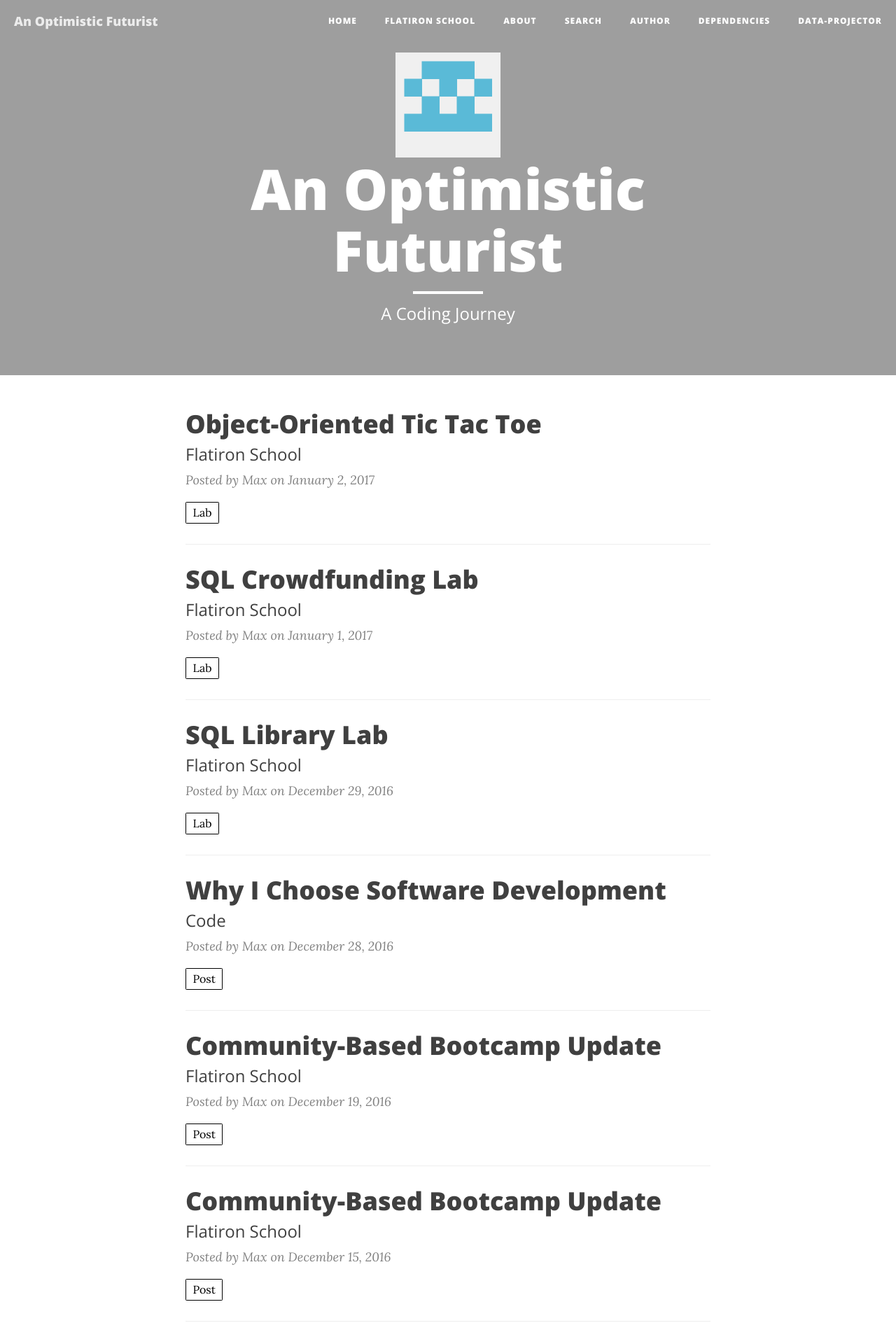
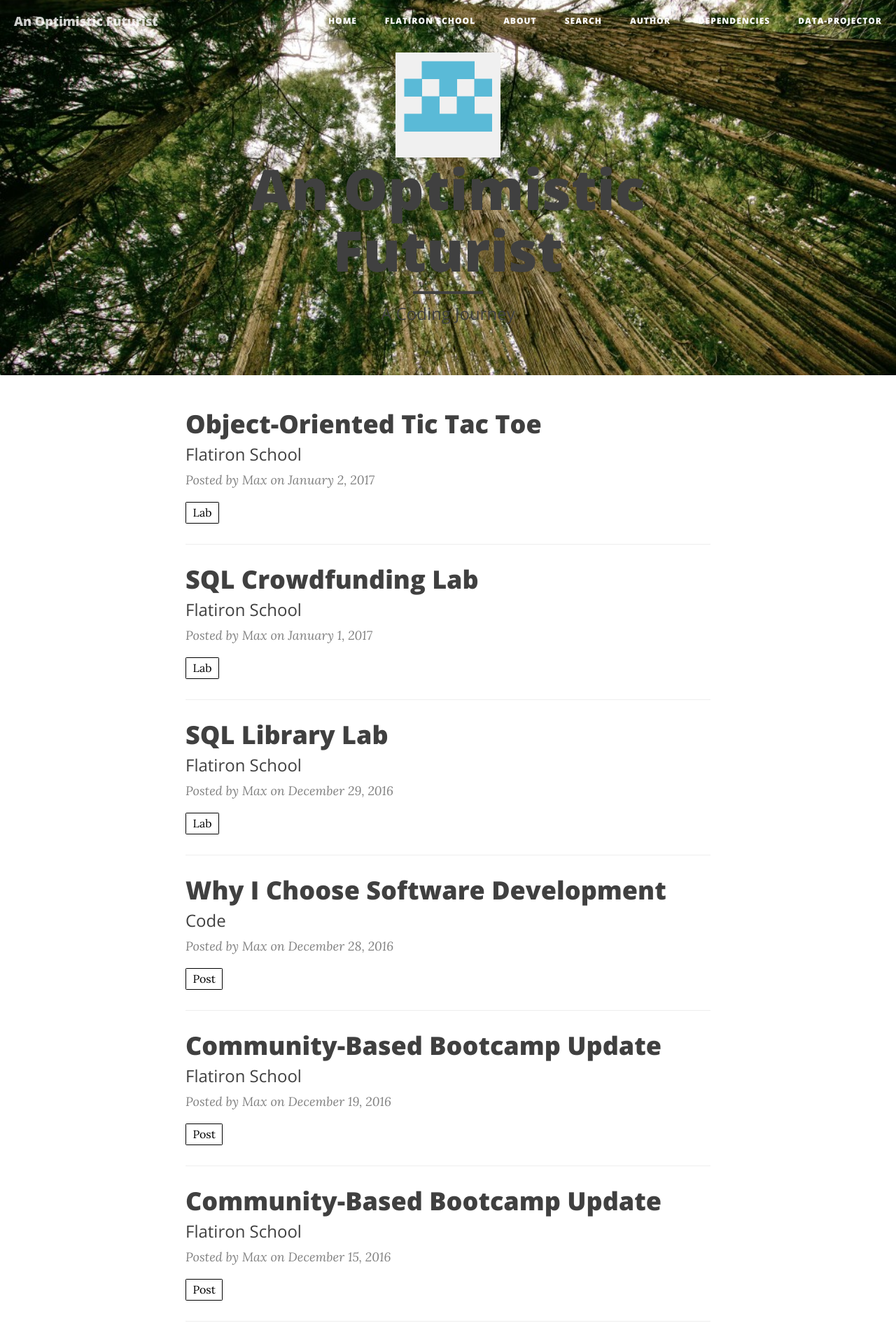
Before and after one commit to maxgrok/maxgrok.github.io_oldversion, a Jekyll site: the page built from index.html, in a window 1280 px wide. Shown: the top 1920 px of the page at 70% size. Built offline with Jekyll 4.4.1, drawn with Linux system fonts in a browser that asks for light colours; nearby versions of some CDN libraries; the list of posts is cut into pages by our own code.

Commit message:
Editing config

```diff
--- a/_config.yml
+++ b/_config.yml
@@ -8,8 +8,8 @@ url: "https://maxgrok.github.io"
 
 # Secondary Parameters
 baseurl: "/maxgrok.github.io/"
-header-img: img/forrest.jpg
-headercolor: "#FFFFFF"
+header-img: img/forrest.jpeg
+headercolor: "#404040"
 logo: img/avatar.png
 
 # Tertiary Parameters
```
